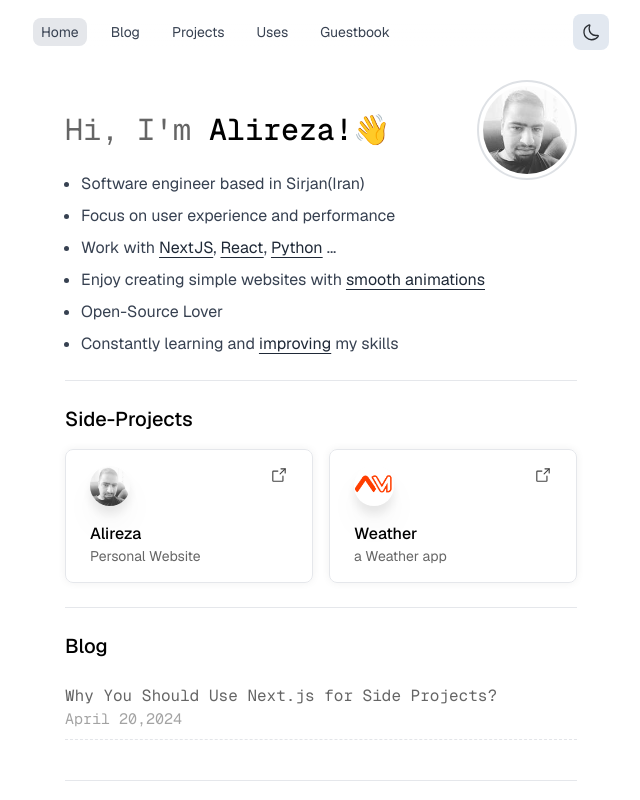
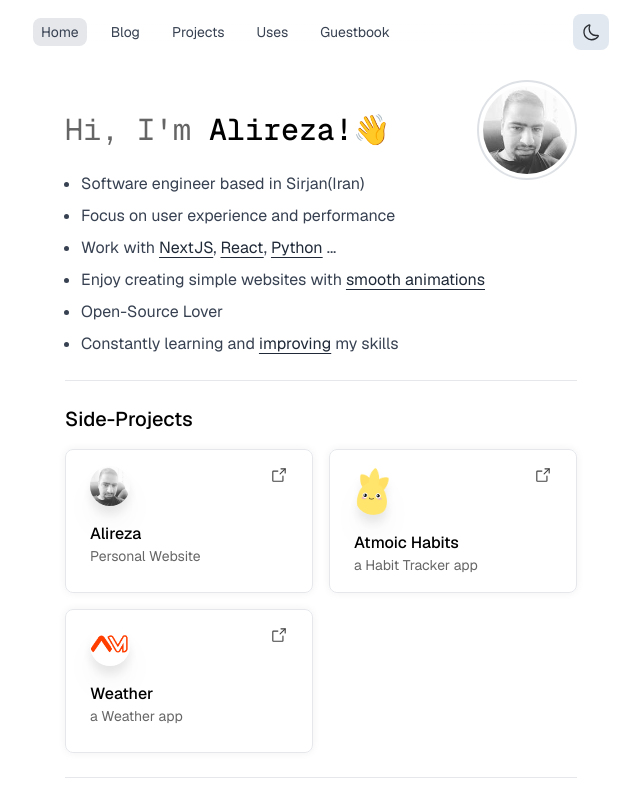
Before and after one commit to alirezamirzadeh/alireza, a Next.js app: page / in a window 1280 px wide. Shown: the top 800 px of the page, without its empty margins (319-959 px from the left). Built offline with nearby package versions, Linux system fonts and the light colour scheme.

Commit message:
addd atomichabits

```diff
--- a/app/projects/page.tsx
+++ b/app/projects/page.tsx
@@ -12,6 +12,13 @@ const ProjectsPage = () => {
           urlImage={"/images/alireza.jpg"}
           url="/"
         />
+         <Project
+          title="Atomic Habits"
+          body={"Habit Tracker app Made by Next.js"}
+          urlImage={"/images/atomichabits.png"}
+          url="https://atomichabits.ir/"
+
+        />
         <Project
           title="Weather app"
           body={"Weather app Made by SvelteKit"}
--- a/components/SideProjectProduct.tsx
+++ b/components/SideProjectProduct.tsx
@@ -25,7 +25,7 @@ const SideProjectProduct = (Props: Props) => {
     <div>
       <Link
         href={Props.url} target="_blank"
-        className="flex grow cursor-pointer flex-col gap-4 rounded-lg border
+        className="flex h-36 grow cursor-pointer flex-col gap-4 rounded-lg border
      border-gray-200  px-6 py-4 shadow-[0_0_8px_rgba(0,0,0,0.06)] backdrop-blur-lg hover:bg-gray-100
      dark:border-gray-500/30  dark:bg-gray-500/10
       dark:shadow-[0_0_8px_rgba(0,0,0,0.6)] dark:hover:border-gray-700 dark:hover:bg-gray-500/20"
--- a/components/SideProjects.tsx
+++ b/components/SideProjects.tsx
@@ -1,7 +1,6 @@
 "use clinet";
 import React from "react";
 import SideProjectProduct from "./SideProjectProduct";
-
 
 function SideProjects() {
   return (
@@ -15,15 +14,20 @@ function SideProjects() {
           name={"Alireza"}
           description={"Personal Website"}
         />
-         <SideProjectProduct
+        <SideProjectProduct
+          img={"/images/group.png"}
+          url={"https://atomichabits.ir/"}
+          urlDemo={"https://atomichabits.ir/"}
+          name={"Atmoic Habits"}
+          description={"a Habit Tracker app"}
+        />
+        <SideProjectProduct
           img={"/images/logo.png"}
           url={"https://weatherapp-alirezamirzadeh.vercel.app/"}
           urlDemo={"https://weatherapp-alirezamirzadeh.vercel.app/"}
           name={"Weather"}
           description={"a Weather app "}
         />
-
-
       </div>
     </div>
   );
```
Also changed, not shown: public/images/Group.png (added), public/images/atomichabits.png (added).
